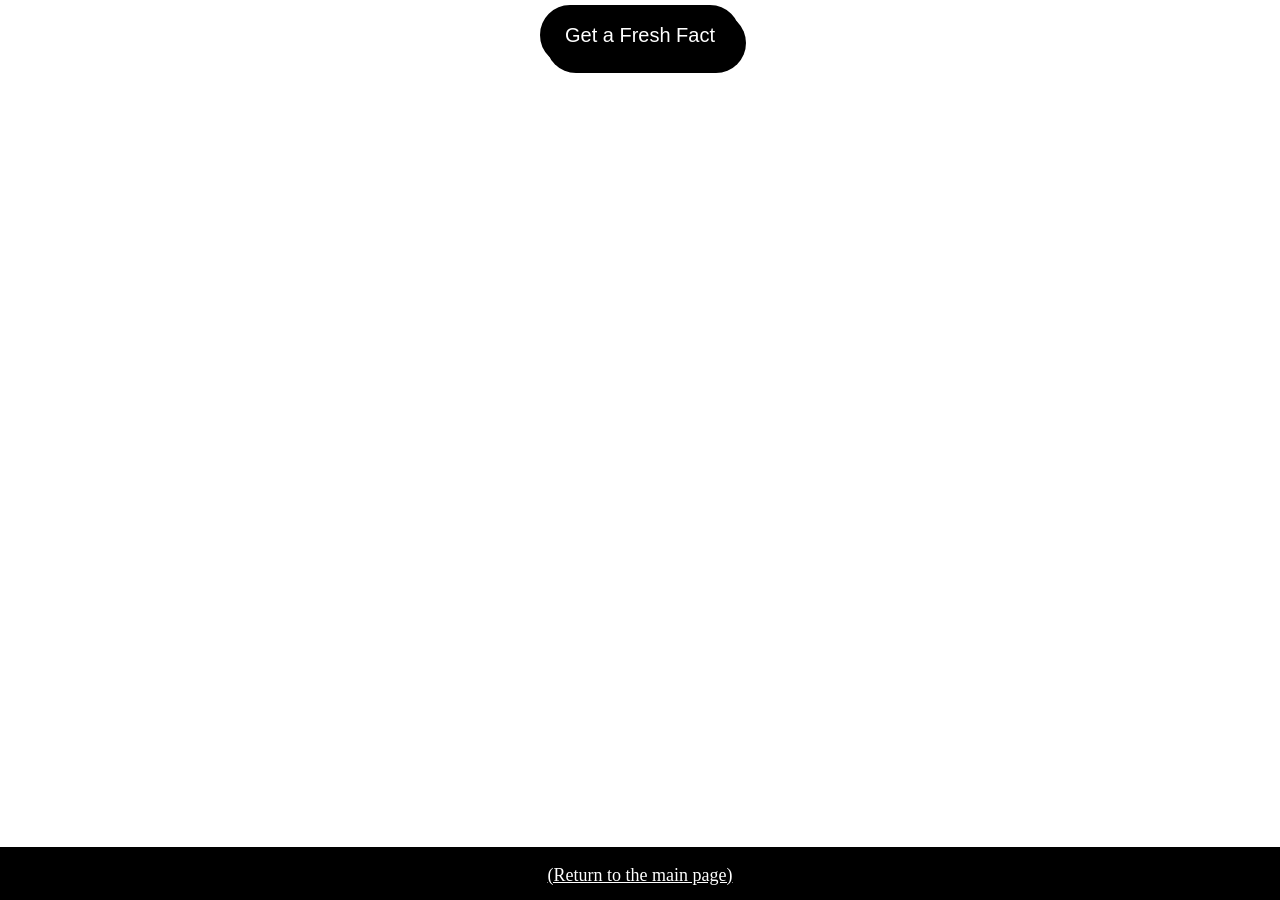
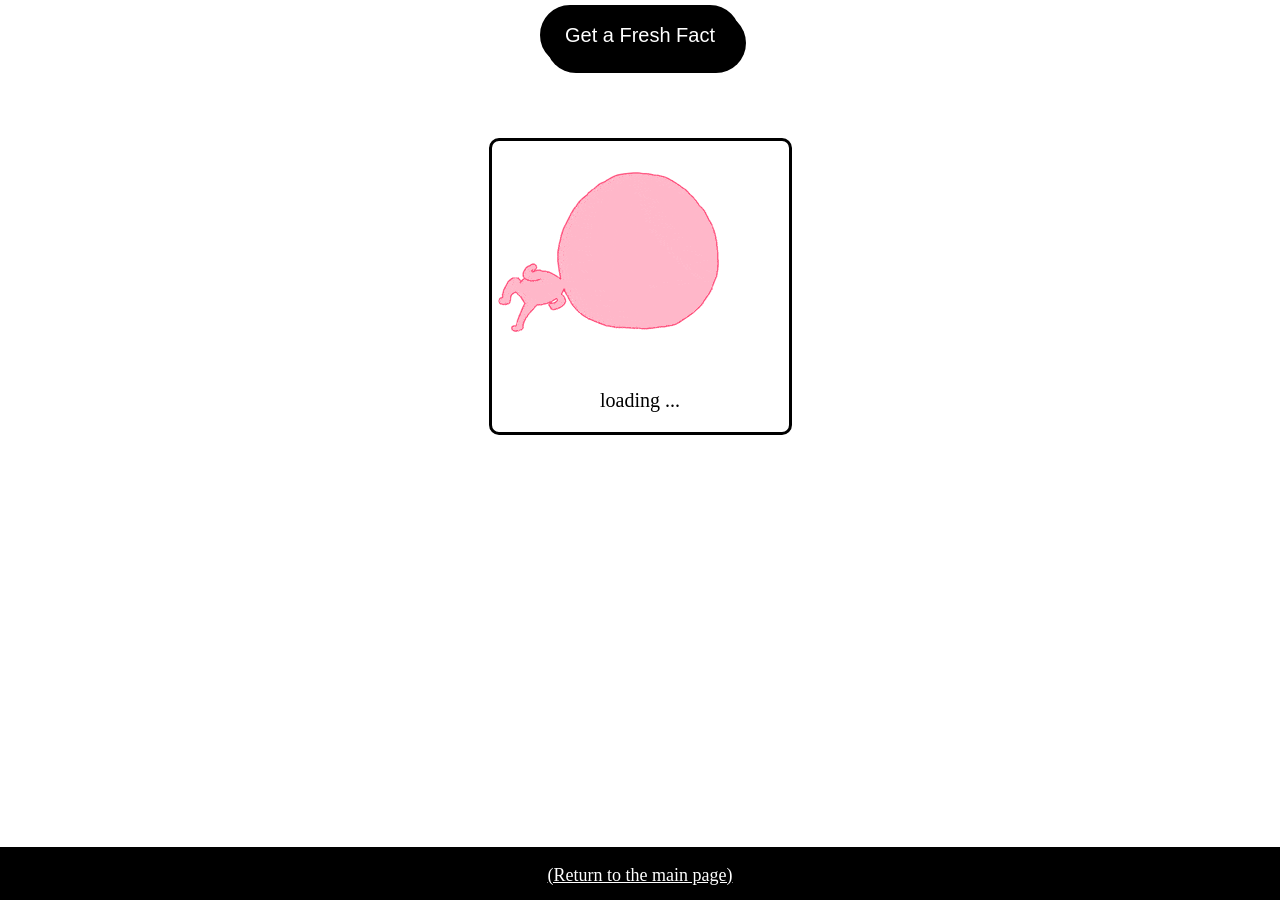
Before and after one commit to ethanexline/ethanexline.github.io, a Jekyll site: the page fact.html, which Jekyll copies as it is, in a window 1280 px wide. Built offline with Jekyll 4.4.1, drawn with Linux system fonts in a browser that asks for light colours; some web fonts are replaced.

Commit message:
loading div for fact page

```diff
--- a/fact.html
+++ b/fact.html
@@ -128,11 +128,24 @@
                 transform: translateX(6px) translateY(8px);
                 animation: press .25s;
             }
+
+            #loader {
+                border: 3px solid black;
+                border-radius: 10px;
+                text-align: center;
+                font-size: 20px;
+                font-family: cursive;
+            }
         </style>
     </head>
 
     <body id="body">
         <button id="refresh" onclick="window.location.reload();">Get a Fresh Fact</button>
+        <div id="loader">
+            <img src="assets/images/loaderDark.gif" />
+            <br>
+            <p>loading ...</p>
+        </div>
         <p id="fact"></p>
     </body>
     <footer id="return">
```
Also changed, not shown: other parts of fact.html (+4 -1 lines).
